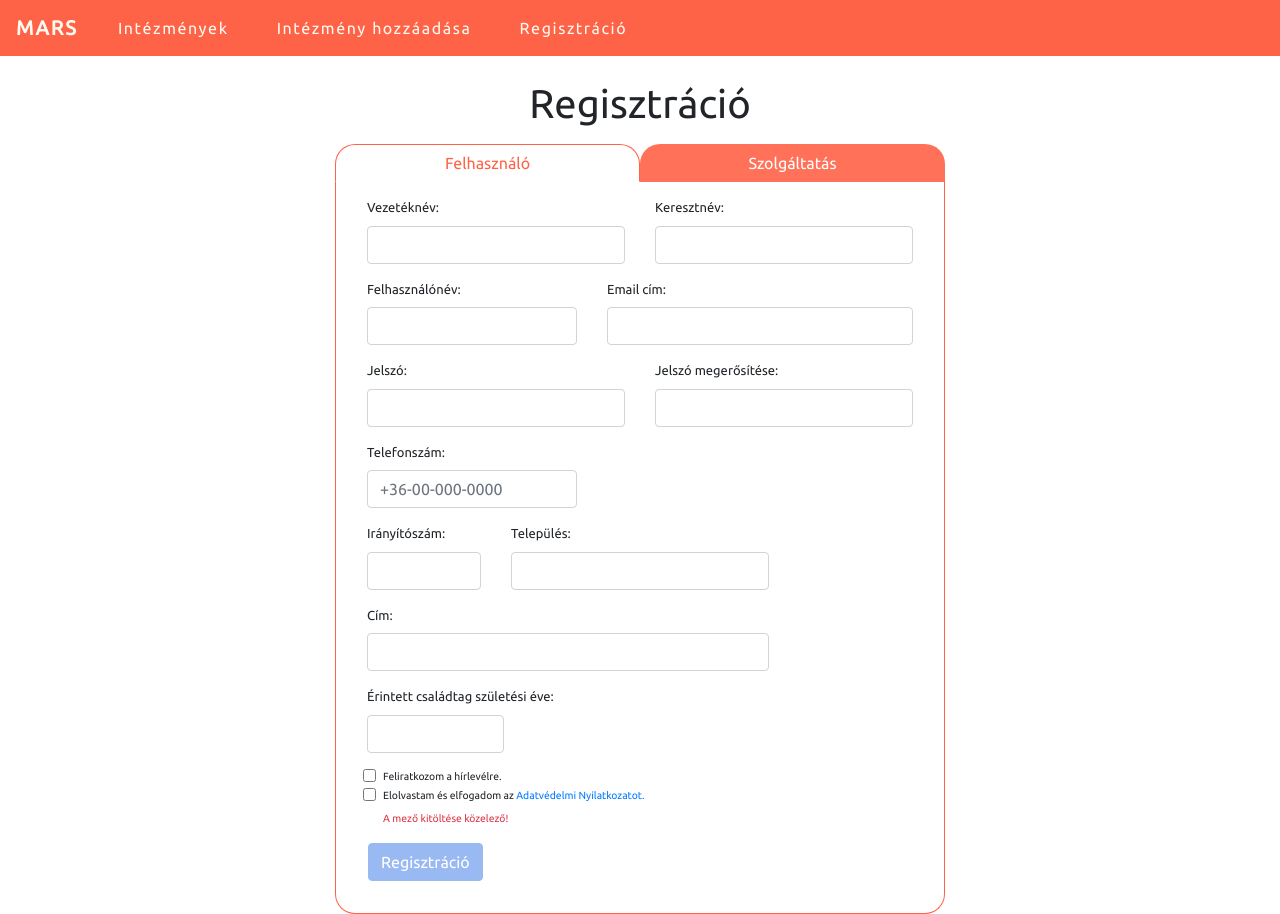
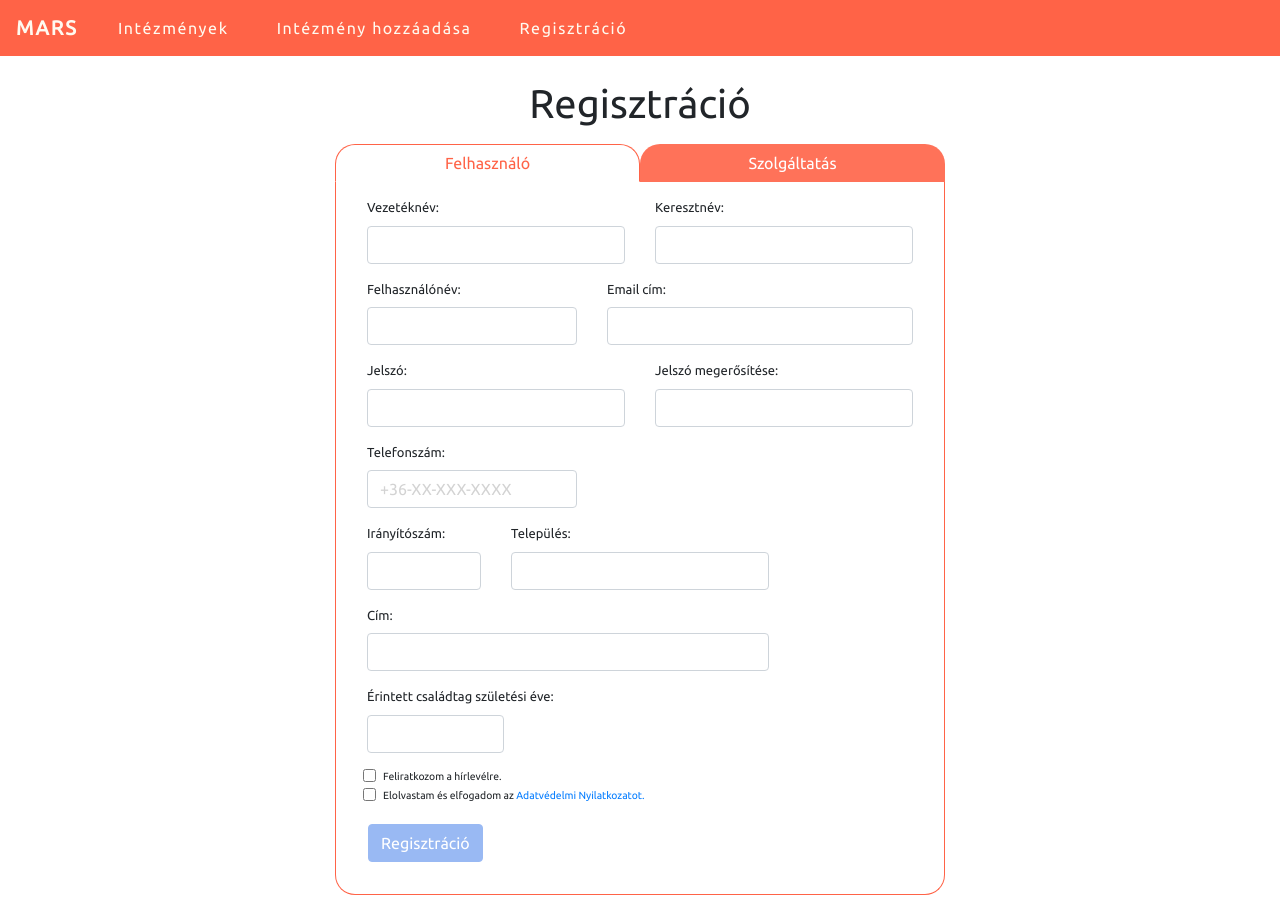
Before and after one commit to tlaura/mars, an Angular app in the folder mars-frontend/: page /register in a window 1280 px wide. Built offline with nearby package versions, Linux system fonts and the light colour scheme.

Commit message:
fix danger text and placeholder

```diff
--- a/mars-frontend/src/app/components/register/register.component.css
+++ b/mars-frontend/src/app/components/register/register.component.css
@@ -43,3 +43,7 @@
   border-color: cornflowerblue;
   background-color: cornflowerblue;
 }
+
+input::placeholder {
+  color: lightgrey;
+}
--- a/mars-frontend/src/app/components/register/register.component.html
+++ b/mars-frontend/src/app/components/register/register.component.html
@@ -100,7 +100,7 @@
           <label for="phone">Telefonszám:</label>
           <input class="form-control"
                  formControlName="phone"
-                 id="phone" placeholder="+36-00-000-0000"
+                 id="phone" placeholder="+36-XX-XXX-XXXX"
                  type="text">
           <small *ngIf="registerForm.get('phone').invalid && registerForm.get('phone').touched"
                  class="text-danger">
@@ -167,9 +167,8 @@
             <label class="mb-1" for="termsAndConditions">Elolvastam és elfogadom az
               <a class="nav-link d-inline p-0" href="">Adatvédelmi Nyilatkozatot.</a></label>
           </div>
-          <!-- TODO: remove danger text at init -->
           <small
-            *ngIf="registerForm.get('termsAndConditions').invalid"
+            *ngIf="registerForm.get('termsAndConditions').invalid && registerForm.get('termsAndConditions').dirty"
             class="text-danger col-sm-1 col-md-12">
             A mező kitöltése közelező!
           </small>
```
